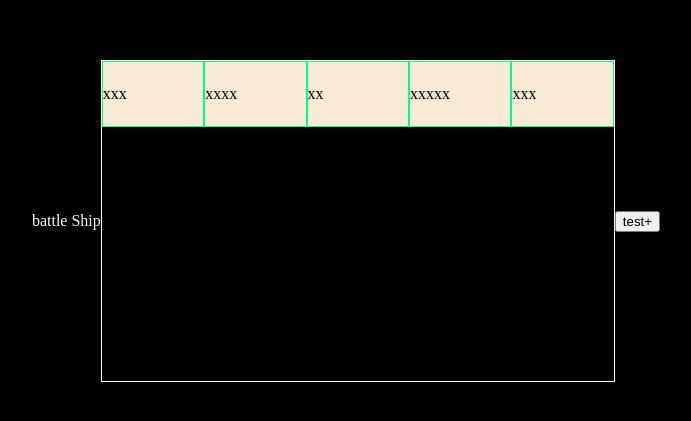
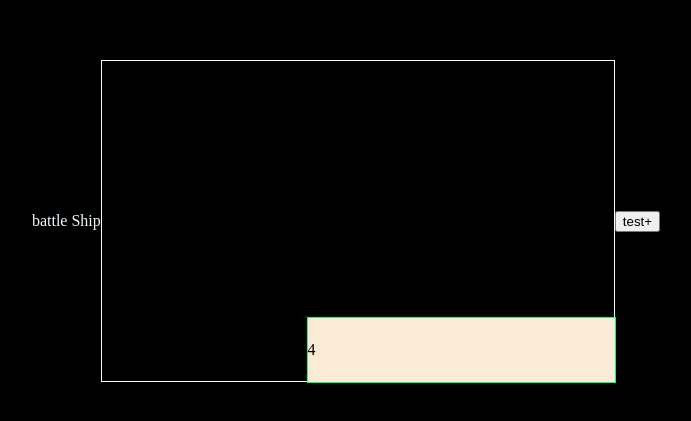
Before and after one commit to jawadbri/project-1, a plain HTML site: page index.html in a window 1280 px wide. Shown: the part 179-600 px from the top of the page, without its empty margins (294-985 px from the left). Drawn offline with Linux system fonts and the light colour scheme.

Commit message:
one ship is made

```diff
--- a/index.html
+++ b/index.html
@@ -10,11 +10,11 @@
 <body>
   <header>battle Ship</header>
   <div id="mainGame">
-  <div class="test">xxx</div>
-  <div class="test">xxxx</div>
-  <div class="test">xx</div>
-  <div class="test">xxxxx</div>
-  <div class="test">xxx</div>
+  <div class="test">0</div>
+  <div class="test">1</div>
+  <div class="test">2</div>
+  <div class="test">3</div>
+  <div class="test">4</div>
   <!-- make some boxes with the same class to be the ships here -->
   </div>
   <button class="refresh"> test+</button>
--- a/style.css
+++ b/style.css
@@ -12,17 +12,21 @@ header {
   color: aliceblue;
 }
 #mainGame {
-  display: flex;
+  display: grid;
   border: 1px solid white;
   height: 40%;
   width: 40%;
+  grid-template-columns: 20% 20%;
+  grid-template-rows: 20% 20% 20% 20% 20%;
 }
 .test {
   border: 1px solid springgreen;
   display: grid;
   align-items: center;
-  width: 20%;
-  height: 20%;
+  grid-row-start: 5;
+  grid-column-start: 3;
+  width: 100%;
+  height: 100%;
   background-color: antiquewhite;
 }
 /* make some boxes different */
```
Also changed, not shown: 1 other file.
